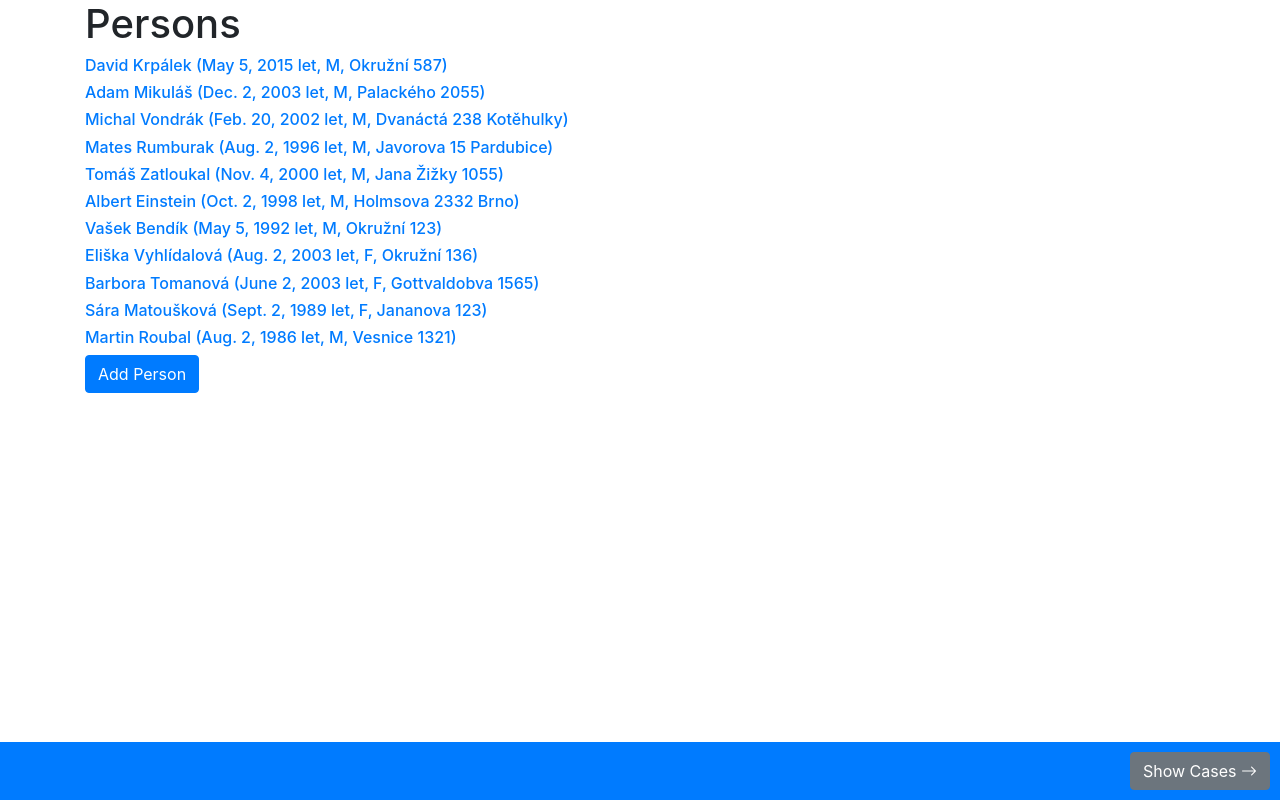
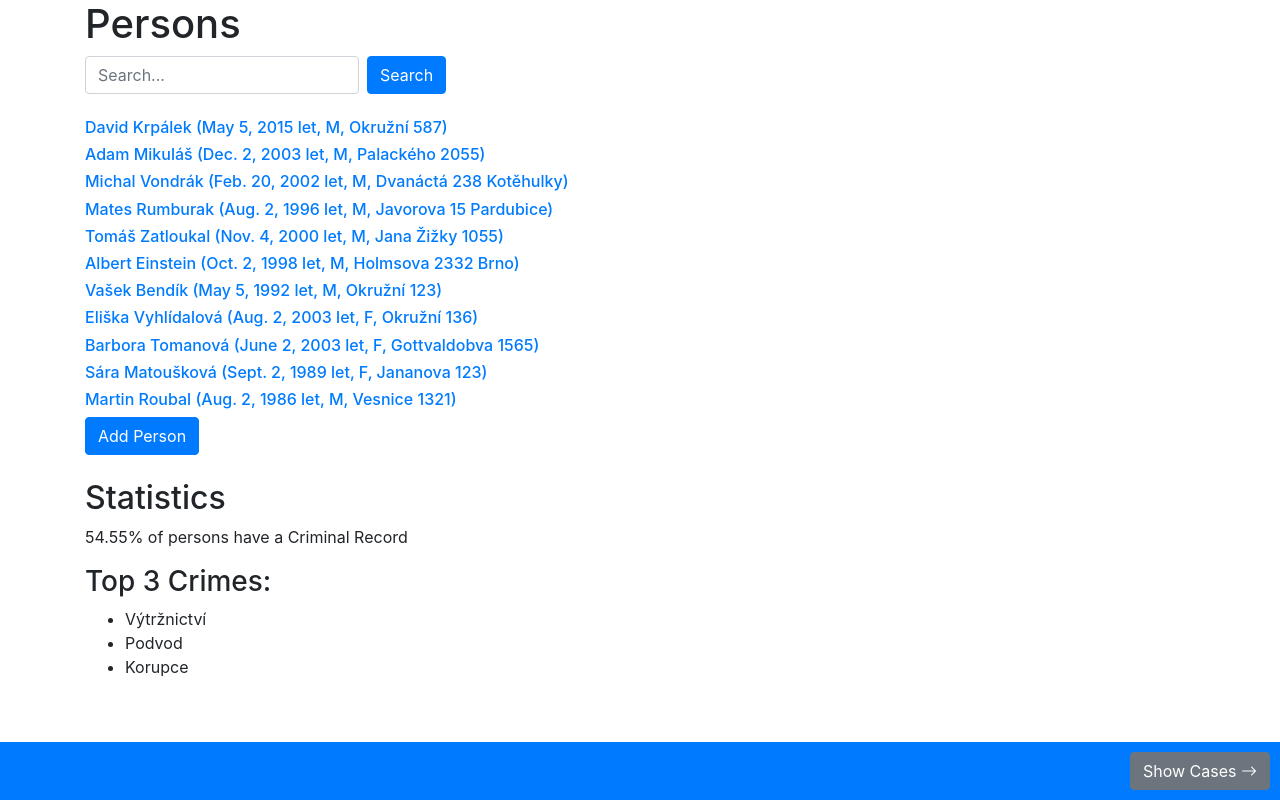
Before and after one commit to MichalCodes/DjangoClient-Server, a Django app: page / in a window 1280 px wide. Run offline with Django 5.2, Linux system fonts and the light colour scheme; data comes from the database, SQL or seed files in the repository; some libraries are stand-ins or nearby versions.

Commit message:
Doplněna funkcionalita vyhledávání a statistik

```diff
--- a/project/SKJproject/forms.py
+++ b/project/SKJproject/forms.py
@@ -38,3 +38,6 @@ class DefendantForm(forms.ModelForm):
     class Meta:
         model = Defendant
         fields = '__all__'
+
+class PersonSearchForm(forms.Form):
+    query = forms.CharField(label='Search', max_length=100, required=False)
--- a/project/SKJproject/views.py
+++ b/project/SKJproject/views.py
@@ -1,14 +1,26 @@
 from django.shortcuts import render, get_object_or_404, redirect
 from django.http import HttpResponse
+from django.db.models import Q
 from .models import Person, Case, CriminalHistory, Witnes, Defendant, Evidence
-from .forms import PersonForm, CaseForm, WitnessForm, EvidenceForm, CriminalHistoryForm, DefendantForm
+from .forms import PersonForm, CaseForm, WitnessForm, EvidenceForm, CriminalHistoryForm, DefendantForm, PersonSearchForm
 # Create your views here.
 case_ID = 1
 
 def index(request):
-    persons = Person.objects.all()
-    person_form = PersonForm()
-    return render(request, 'SKJproject/index.html', {'Persons' : persons, 'person_form' : person_form})
+    query = request.GET.get('query')
+    if query:
+        persons = Person.objects.filter(
+            fname__icontains=query) | Person.objects.filter(
+            lname__icontains=query)
+    else:
+        persons = Person.objects.all()
+
+    persons_with_criminal_record_count = Person.objects.exclude(criminalhistory__isnull=True).count()
+    total_persons_count = Person.objects.count()
+    persons_with_criminal_record_percent = round((persons_with_criminal_record_count / total_persons_count) * 100, 2)
+    top_crimes = list(CriminalHistory.objects.values_list('crime', flat=True).distinct().order_by('-crime')[:3])
+
+    return render(request, 'SKJproject/index.html', {'persons': persons, 'persons_with_criminal_record_percent': persons_with_criminal_record_percent, 'top_crimes': top_crimes, 'form': PersonSearchForm()})
 
 def person(request, person_id):
     person = get_object_or_404(Person, pk=person_id)
@@ -42,7 +54,14 @@ def addperson(request):
 
 
 def cases(request):
-    all_cases = Case.objects.all()
+    query = request.GET.get('q')
+    if query:
+        all_cases = Case.objects.filter(
+            Q(name__icontains=query) | Q(case_type__icontains=query)
+        )
+    else:
+        all_cases = Case.objects.all()
+
     return render(request, 'SKJproject/cases.html', {'all_cases': all_cases})
 
 
--- a/project/templates/SKJproject/index.html
+++ b/project/templates/SKJproject/index.html
@@ -11,10 +11,31 @@
 
 <div class="container">
     <h1>Persons</h1>
-    {% for person in Persons %}
+
+    <form method="GET" class="form-inline mb-4">
+        <div class="form-group mr-2">
+            <input type="text" class="form-control" placeholder="Search..." name="q" value="{{ request.GET.q }}">
+        </div>
+        <button type="submit" class="btn btn-primary mr-2">Search</button>
+    </form>
+
+    {% for person in persons %}
         <h5 style="font-size: 16px;"><a href="{% url 'person' person.id %}">{{ person.fname }} {{ person.lname }} ({{ person.birthdate }} let, {{ person.sex }}, {{ person.address }})</a></h2>
     {% endfor %}
     <a href="{% url 'addperson' %}" class="btn btn-primary">Add Person</a>
+
+    {% if persons.count %}
+    <div class="mt-4">
+        <h2>Statistics</h2>
+        <p>{{ persons_with_criminal_record_percent }}% of persons have a Criminal Record</p>
+        <h3>Top 3 Crimes:</h3>
+        <ul>
+            {% for crime in top_crimes %}
+                <li>{{ crime }}</li>
+            {% endfor %}
+        </ul>
+    </div>
+    {% endif %}
 </div>
 
 <div class='footer fixed-bottom text-right' style="background-color: #007bff; padding: 10px;">
```
Also changed, not shown: project/templates/SKJproject/cases.html (+10 -0 lines).
